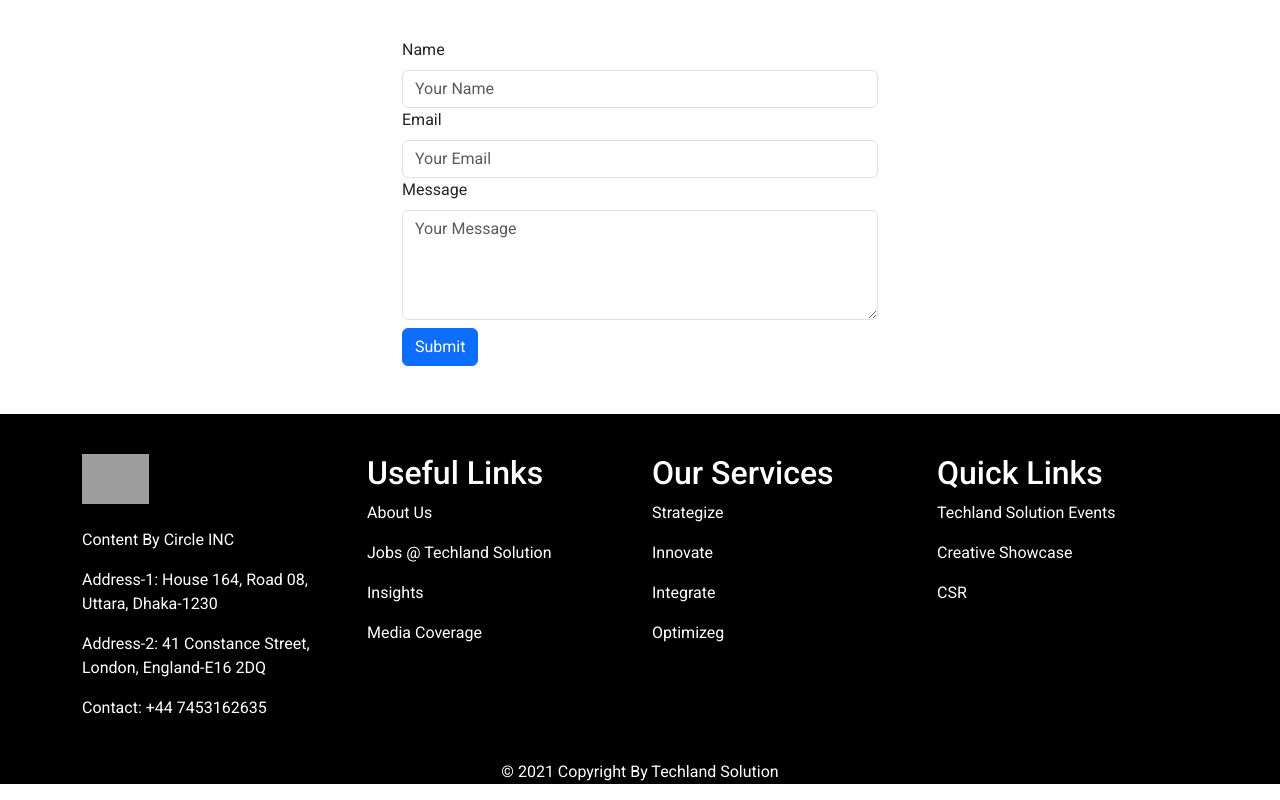
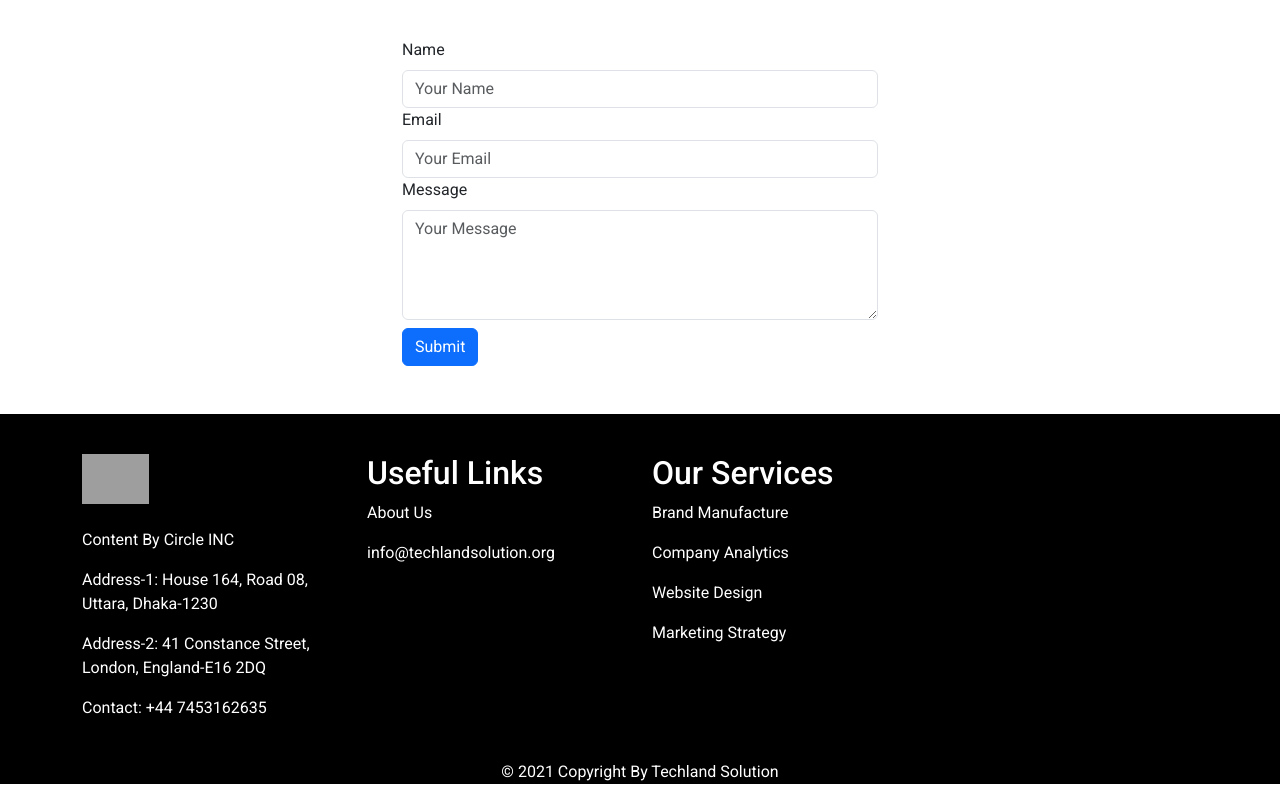
Before and after one commit to hasibdurjoy/studio, a React (Create React App) app: page / in a window 1280 px wide. Shown: the part 2510-3310 px from the top of the page. Built offline with nearby package versions, Linux system fonts and the light colour scheme; grey boxes are pictures that could not be loaded.

Commit message:
Footer updated

```diff
--- a/src/Component/ContactUs.jsx
+++ b/src/Component/ContactUs.jsx
@@ -59,23 +59,23 @@ const ContactUs = () => {
             <Col md={3}>
               <h2>Useful Links</h2>
               <p>About Us</p>
-              <p>Jobs @ Techland Solution</p>
-              <p>Insights</p>
-              <p>Media Coverage</p>
+              <p>info@techlandsolution.org</p>
+              {/* <p>Insights</p> */}
+              {/* <p>Media Coverage</p> */}
             </Col>
             <Col md={3}>
               <h2>Our Services</h2>
-              <p>Strategize</p>
-              <p>Innovate</p>
-              <p>Integrate</p>
-              <p>Optimizeg</p>
+              <p>Brand Manufacture</p>
+              <p>Company Analytics</p>
+              <p>Website Design</p>
+              <p>Marketing Strategy</p>
             </Col>
-            <Col md={3}>
+            {/* <Col md={3}>
               <h2>Quick Links</h2>
               <p>Techland Solution Events</p>
               <p>Creative Showcase</p>
               <p>CSR</p>
-            </Col>
+            </Col> */}
           </Row>
           <div>
             <p className="text-center mt-4">
--- a/src/Component/WhoWeAre.jsx
+++ b/src/Component/WhoWeAre.jsx
@@ -67,7 +67,7 @@ const WhoWeAre = () => {
                       width: "2px",
                       height: "100%",
                       display: "block",
-                      backgroundColor: "#cc147f",
+                      backgroundColor: "#22abe3",
                       marginLeft: "20px",
                     }}
                   />
```
